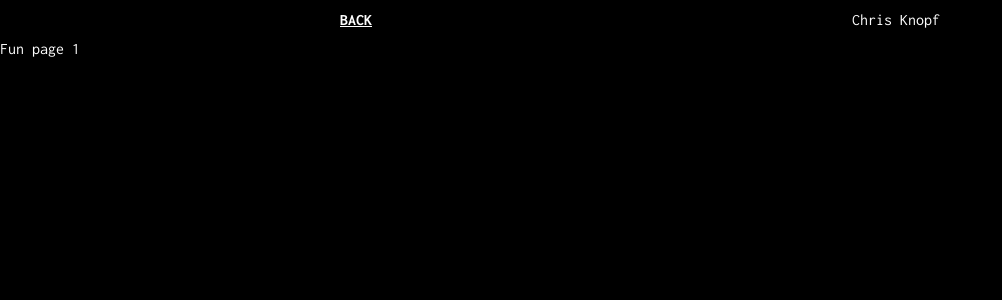
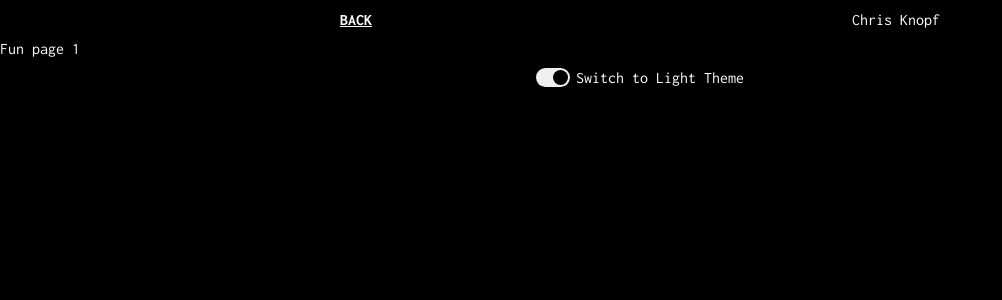
Before and after one commit to nofanator/digitalresume-next, a Next.js app: page /fun/1 in a window 1280 px wide. Shown: the top 300 px of the page, without its empty margins (0-1002 px from the left). Built offline with nearby package versions, Linux system fonts and the light colour scheme; no server answers.

Commit message:
Adding a way for users to toggle between light and dark themes

```diff
--- a/src/common/Themes/ThemeContext.js
+++ b/src/common/Themes/ThemeContext.js
@@ -2,6 +2,7 @@ import { createContext } from 'react'
 import { getTheme, themes } from './themes'
 
 const defaultTheme = getTheme(themes.dark)
+
 const ThemeContext = createContext(defaultTheme)
 
 export default ThemeContext
--- a/src/common/Themes/ThemeSwitcher.js
+++ b/src/common/Themes/ThemeSwitcher.js
@@ -1,7 +1,64 @@
 import React from 'react'
+import Section from '../Section'
+import { palettes, themes, getBackgroundColor, getTextColor, getTheme } from './themes'
 
-const ThemeSwitcher = () => {
-    return <div>Theme switch</div>
+import styled from 'styled-components'
+
+const ToggleContainer = styled.div`
+    display: flex;
+    align-items: center;
+    justify-content: center;
+
+    .label {
+        margin-left: 6px;
+    }
+`
+
+const LightDarkToggl = styled.div`
+    cursor: pointer;
+    display: inline-flex;
+    justify-content: ${(props) => (props.isDark ? 'flex-end' : 'flex-start')};
+    border-radius: 20px;
+    padding: 2px;
+    width: 30px;
+    height: 15px;
+    background-color: ${(props) =>
+        props.isDark
+            ? getBackgroundColor(props.theme, palettes.dark)
+            : getBackgroundColor(props.theme, palettes.dark)};
+
+    .inner {
+        border-radius: 50%;
+        width: 15px;
+        height: 15px;
+        background-color: ${(props) =>
+            props.isDark
+                ? getTextColor(props.theme, palettes.neutral)
+                : getTextColor(props.theme, palettes.neutral)};
+    }
+`
+
+const ThemeSwitcher = (props) => {
+    const { theme, toggleTheme } = props
+
+    return (
+        <Section skinny palette={palettes.dark}>
+            <ToggleContainer>
+                <LightDarkToggl
+                    theme={
+                        theme.name === themes.dark ? getTheme(themes.light) : getTheme(themes.dark)
+                    }
+                    isDark={theme.name === themes.dark}
+                    onClick={toggleTheme}
+                >
+                    <div className="inner" />
+                </LightDarkToggl>
+                <div className="label">
+                    Switch to {theme.name === themes.dark ? themes.light : themes.dark} Theme
+                </div>
+            </ToggleContainer>
+        </Section>
+    )
 }
 
 export default ThemeSwitcher
--- a/src/common/Themes/themes.js
+++ b/src/common/Themes/themes.js
@@ -1,6 +1,6 @@
 const themes = {
-    dark: 'dark',
-    light: 'light',
+    dark: 'Dark',
+    light: 'Light',
 }
 
 const palettes = {
@@ -15,6 +15,7 @@ const opacityLevels = {
 }
 
 const lightTheme = {
+    name: themes.light,
     backgroundOpacityLevel: opacityLevels.low,
     lightPalette: {
         backgroundColor: '#FFFFFF',
@@ -31,6 +32,7 @@ const lightTheme = {
 }
 
 const darkTheme = {
+    name: themes.dark,
     backgroundOpacityLevel: opacityLevels.normal,
     lightPalette: {
         backgroundColor: '#404040',
--- a/src/components/Experience/JobSummary.js
+++ b/src/components/Experience/JobSummary.js
@@ -47,7 +47,6 @@ const jobSummaryFields = `{
 
 const JobSummary = (props) => {
     const { job } = props
-    const theme = useContext(ThemeContext)
 
     return (
         <Div>
--- a/src/components/PageTemplate.js
+++ b/src/components/PageTemplate.js
@@ -3,7 +3,7 @@ import PropTypes from 'prop-types'
 import Head from 'next/head'
 
 import { createGlobalStyle } from 'styled-components'
-import { ThemeContext, getTheme, themes } from '@/common/Themes'
+import { ThemeContext, getTheme, themes, ThemeSwitcher } from '@/common/Themes'
 
 const GlobalStyle = createGlobalStyle`
 body {
@@ -46,7 +46,14 @@ body {
 const PageTemplate = (props) => {
     const { children, defaultTheme } = props
 
-    const [theme] = useState(defaultTheme)
+    const [theme, setTheme] = useState(defaultTheme)
+
+    const darkTheme = getTheme(themes.dark)
+    const lightTheme = getTheme(themes.light)
+
+    const toggleTheme = () => {
+        setTheme(theme.name === themes.dark ? lightTheme : darkTheme)
+    }
 
     return (
         <React.Fragment>
@@ -68,7 +75,10 @@ const PageTemplate = (props) => {
                         rel="stylesheet"
                     />
                 </Head>
-                <div>{children}</div>
+                <div>
+                    {children}
+                    <ThemeSwitcher theme={theme} toggleTheme={toggleTheme} />
+                </div>
             </ThemeContext.Provider>
         </React.Fragment>
     )
```
